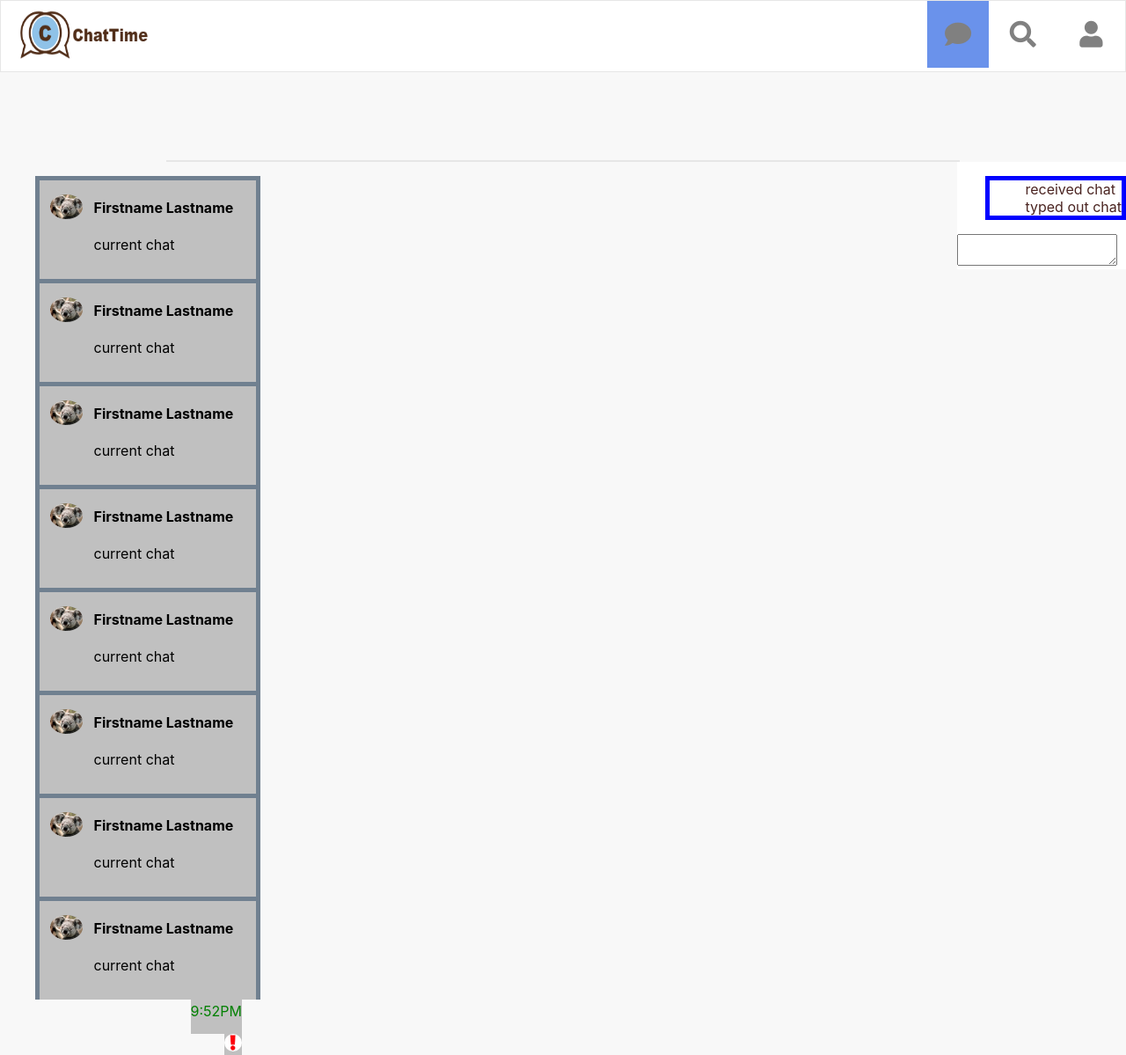
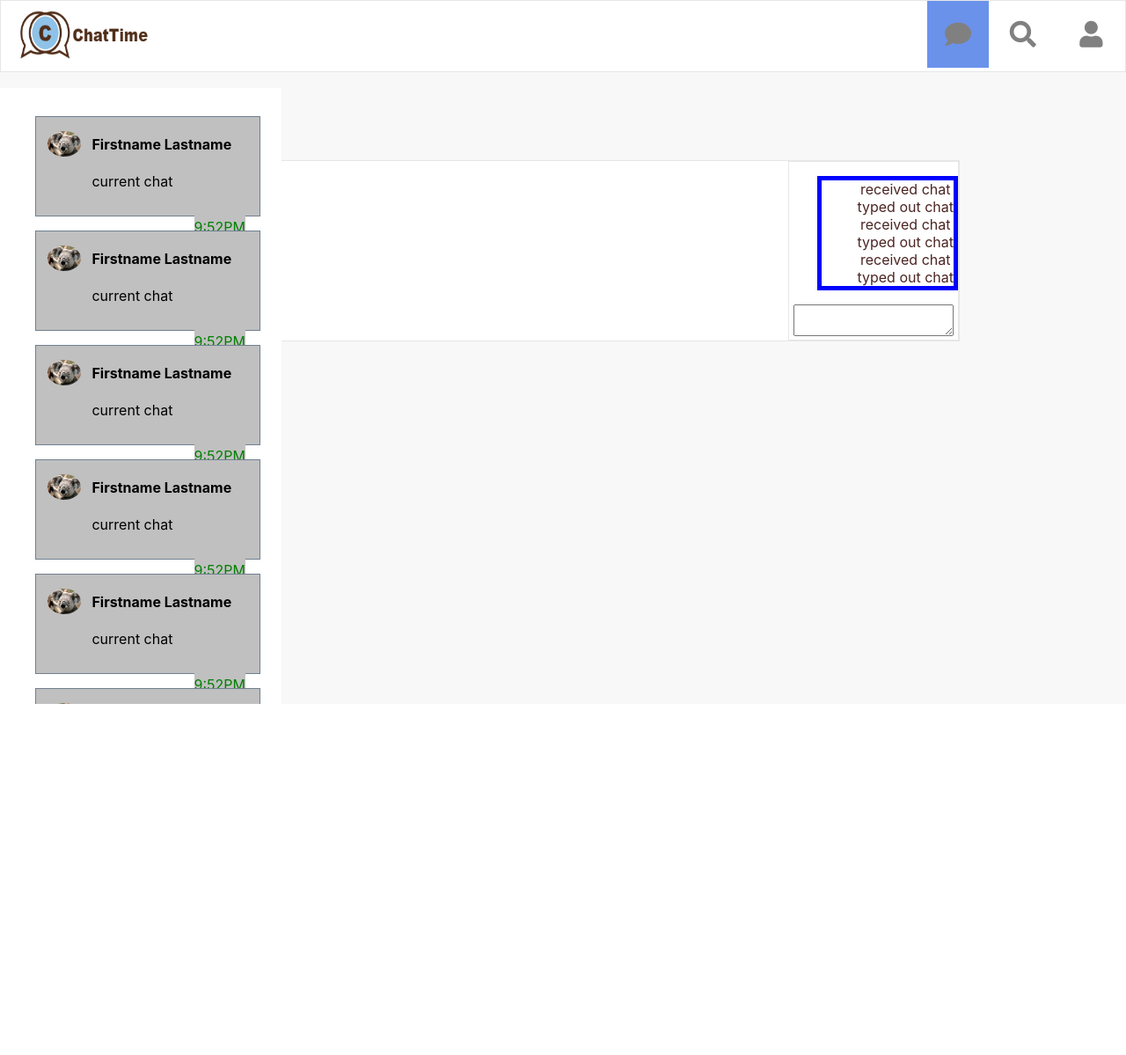
Before and after one commit to Bingaa/Internet-Computing-Project, a PHP site: page /html/messages.html in a window 1280 px wide. Shown: the whole page at 88% size. After the commit the page ends 800 px from the top, so only its background shows below. Run offline with PHP 8.4, Linux system fonts and the light colour scheme.

Commit message:
Fixed contacts bar on the right

```diff
--- a/html/messages.html
+++ b/html/messages.html
@@ -14,7 +14,32 @@
     <a class="active" href="messages.html"><i class="fas fa-comment"></i></a>
 </div>
 <div class="white-card-wide" style="margin-top: 100px;">
+    <div class="chat-window">
+        <ul class="chat">
+            <li class="ingoing">
+                received chat
+            </li>
+            <li class = "outgoing">
+                typed out chat
+            </li>
+            <li class="ingoing">
+                received chat
+            </li>
+            <li class = "outgoing">
+                typed out chat
+            </li>
+            <li class="ingoing">
+                received chat
+            </li>
+            <li class = "outgoing">
+                typed out chat
+            </li>
+        </ul>
 
+        <textarea placeholder="Type messsage.." name="message" required>
+
+    </textarea>
+    </div>
 
 </div>
 
@@ -133,64 +158,14 @@
             </div>
 
             <div class="notification">
-                <img class="notification active" src="../images/exclamation.png" alt="notification">
+                <img class="notification non-active" src="../images/exclamation.png" alt="notification">
             </div>
         </li>
-        <li class="conversation">
-            <img src="../images/sample.jpg" class="profile-snap" alt="profile picture">
-            <div class="pinfo">
-                <h4>Firstname Lastname</h4>
-                <p>
-                    current chat
-                </p>
-            </div>
 
-            <div class="timestamp">
-                <p>
-                    9:52PM
-                </p>
-            </div>
-
-            <div class="notification">
-                <img class="notification active" src="../images/exclamation.png" alt="notification">
-            </div>
-        </li>
-        <li class="conversation">
-            <img src="../images/sample.jpg" class="profile-snap" alt="profile picture">
-            <div class="pinfo">
-                <h4>Firstname Lastname</h4>
-                <p>
-                    current chat
-                </p>
-            </div>
-
-            <div class="timestamp">
-                <p>
-                    9:52PM
-                </p>
-            </div>
-
-            <div class="notification">
-                <img class="notification active" src="../images/exclamation.png" alt="notification">
-            </div>
-        </li>
     </ul>
 
 </div>
-<div class="chat-window">
-    <ul class="chat">
-        <li class="ingoing">
-            received chat
-        </li>
-        <li class = "outgoing">
-            typed out chat
-        </li>
-    </ul>
 
-    <textarea placeholder="Type messsage.." name="message" required>
-
-    </textarea>
-</div>
 
             <!--<div class="profilesnap">-->
                 <!--<img src="../images/sample.jpg" class="profile-snap" alt="profile picture">-->
--- a/styles/styles.css
+++ b/styles/styles.css
@@ -190,18 +190,30 @@ img.non-active{
 
 div.contacts-bar{
     display:block;
+
+    height: auto;
+    position: fixed; /* Fixed Sidebar (stay in place on scroll) */
+    width:25%;
+
+    top:100px;
+    left: 0;
+
+
+    overflow-x: hidden; /* Disable horizontal scroll */
+
 }
 ul.conversation-list{
     float:left;
-    width:20%;
+    width:80%;
     list-style-type:none;
 }
 li.conversation{
     background-color:silver;
     height:7em;
     border-style:solid;
-    border-width:5px;
-    border-bottom:none;
+    border-width:1px;
+    margin-top:1em;
+
     border-color:slategrey;
     float:left;
 
@@ -217,6 +229,14 @@ ul.chat{
 div.chat-window{
     float:right;
     color: rgb(75, 37, 34);
+
+    height:auto;
+
+    max-width: 900px;
+
+    border: 1px solid #e6e6e6;
+    overflow: auto;
+    text-align: center;
 }
 
 .profile-pic-icon {
```
